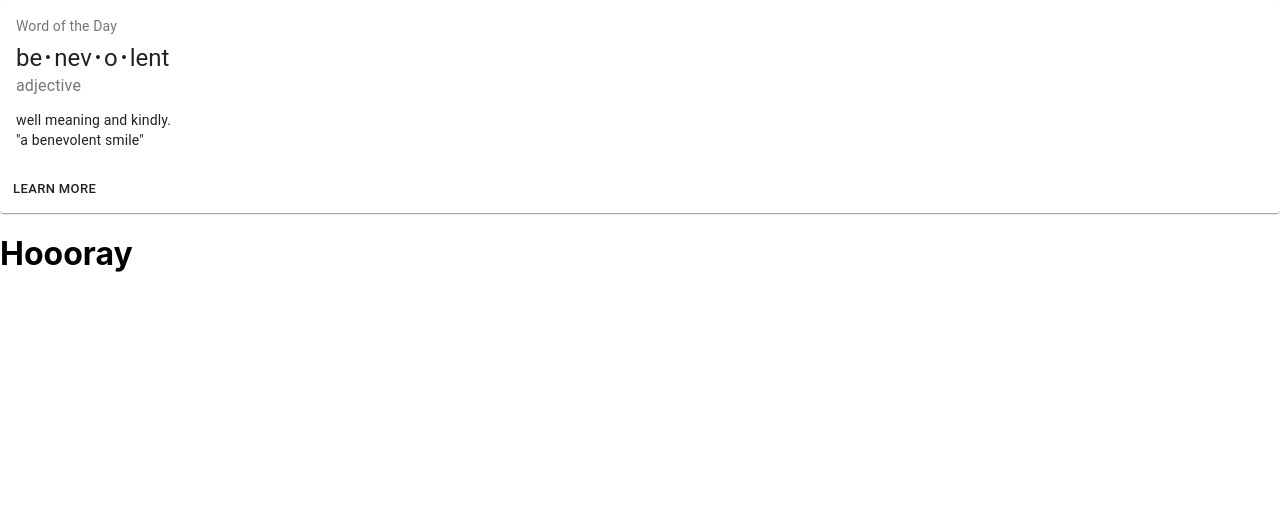
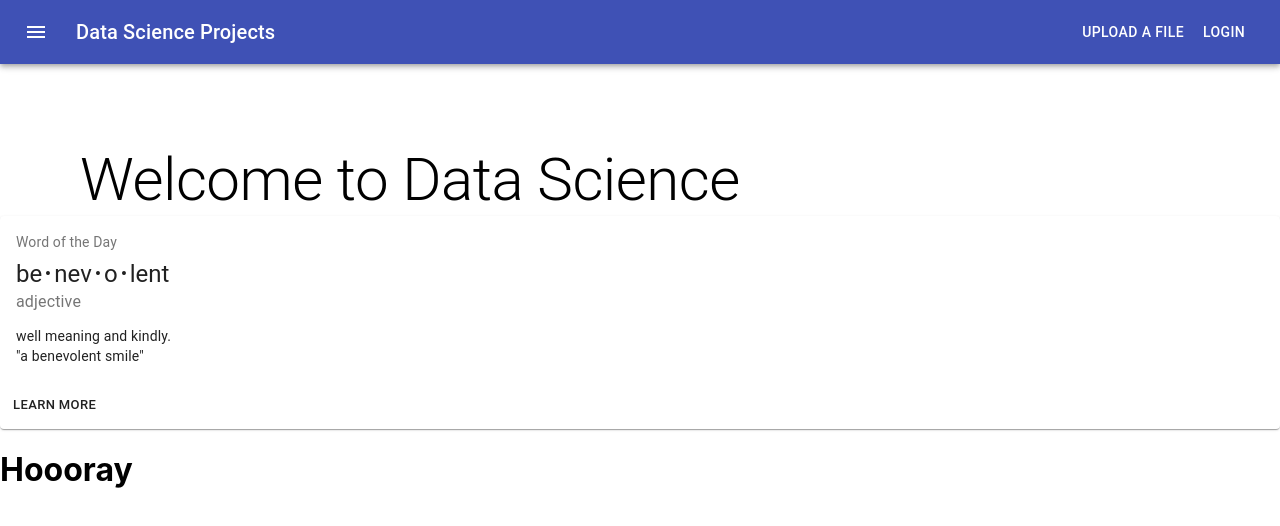
Before and after one commit to fwbrandao/projects_dashboard, a React (Create React App) app: page /fakeNewsDetector in a window 1280 px wide. Shown: the top 526 px of the page. Built offline with nearby package versions, Linux system fonts and the light colour scheme.

Commit message:
fix: added navbar to other components

```diff
--- /dev/null
+++ b/src/components/navBar/index.jsx
@@ -0,0 +1,47 @@
+import React from 'react';
+import { AppBar, Box, Button, Typography, Toolbar, makeStyles }
+  from '@material-ui/core';
+import CustomizedMenus from '../menu/index';
+import TextBox from '../textBox/index';
+
+const useStyles = makeStyles(theme => ({
+  root: {
+    flexGrow: 1,
+  },
+  menuButton: {
+    marginRight: theme.spacing(2),
+  },
+  title: {
+    flexGrow: 1,
+  },
+  textBox: {
+    display: 'flex',
+    alignItems: 'center'
+  }
+}));
+
+const NavBar = () => {
+  const classes = useStyles();
+  return (
+    <Box className={classes.root}>
+      <AppBar position="static">
+        <Toolbar>
+          {/* <IconButton edge="start" className={classes.menuButton} color="inherit" aria-label="menu">
+            <MenuIcon />
+          </IconButton> */}
+          <CustomizedMenus/>
+          <Typography variant="h6" className={classes.title}>
+            Data Science Projects
+          </Typography>
+          <Button color="inherit">Upload a file</Button>
+          <Button color="inherit">Login</Button>
+        </Toolbar>
+      </AppBar>
+      <Box mt={10} ml={10} mr={10}>
+        <Typography variant="h2">Welcome to Data Science</Typography>
+      </Box>
+    </Box>
+  );
+}
+
+export default NavBar;
--- a/src/index.js
+++ b/src/index.js
@@ -4,7 +4,7 @@ import { BrowserRouter as Router, Route } from "react-router-dom";
 import './index.css';
 
 import App from './App';
-import FakeNewsDetector from './fakeNewsDetector/main/index';
+import FakeNewsDetector from './projects/fakeNewsDetector/main/index';
 
 ReactDOM.render(
     <Router>
--- a/src/fakeNewsDetector/main/index.jsx
+++ b/src/projects/fakeNewsDetector/main/index.jsx
@@ -1,10 +1,12 @@
 import React from 'react';
 import { Box } from '@material-ui/core';
-import AboutProject from '../../components/aboutProject/index';
+import NavBar from '../../../components/navBar/index';
+import AboutProject from '../../../components/aboutProject/index';
 
 const FakeNewsDetector = () => {
     return (
         <Box>
+            <NavBar />
             <AboutProject />
             <h1>Hoooray</h1>
         </Box>
```
Also changed, not shown: 1 other file (tests, documents, lock files or other folders).
